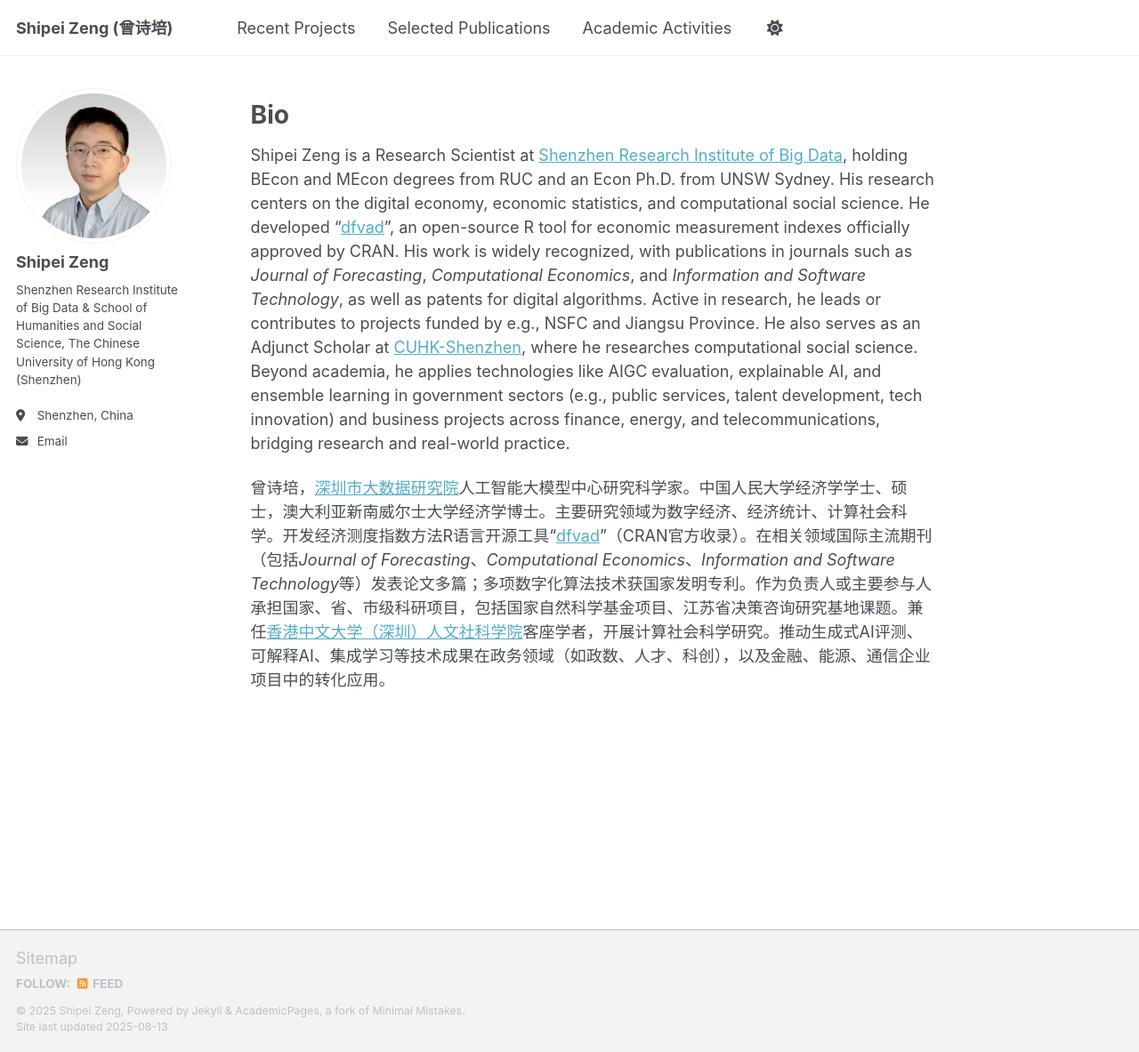
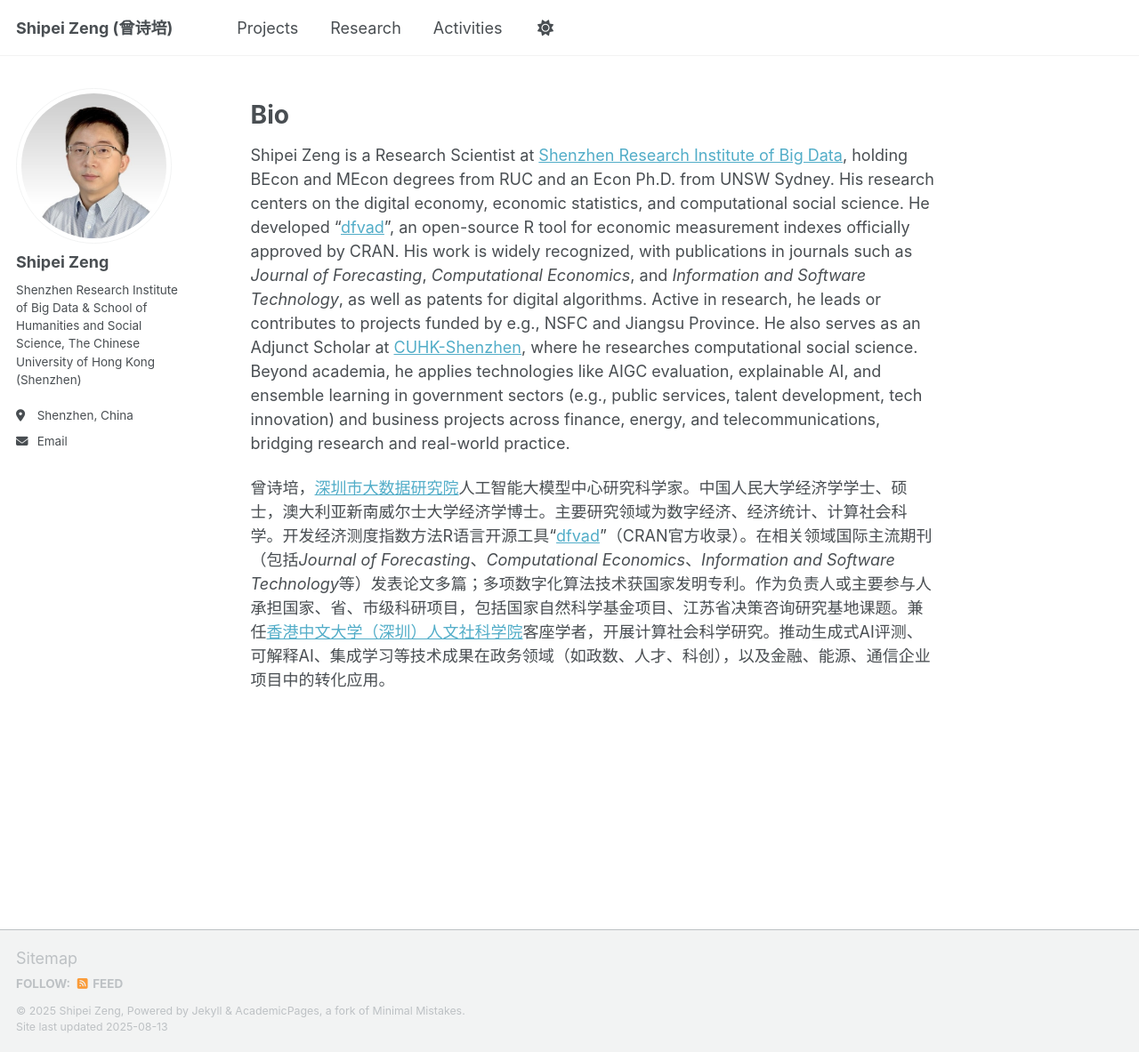
Before and after one commit to shipei-zeng/shipei-zeng.github.io, a Jekyll site: the page built from _pages/about.md, in a window 1280 px wide and 1183 px high. Shown: the whole window at 89% size. Built offline with Jekyll 4.4.1, drawn with Linux system fonts in a browser that asks for light colours; a script that is not in the unit is left out.

Commit message:
Update navigation.yml

```diff
--- a/_data/navigation.yml
+++ b/_data/navigation.yml
@@ -8,13 +8,13 @@
 #      Markdown formatted page while the second is generated using JSON.
 
 main:
-  - title: "Recent Projects"
+  - title: "Projects"
     url: /projects/
 
-  - title: "Selected Publications"
+  - title: "Research"
     url: /research/
 
-  - title: "Academic Activities"
+  - title: "Activities"
     url: /activities/
 
   # - title: "Talks"
```
